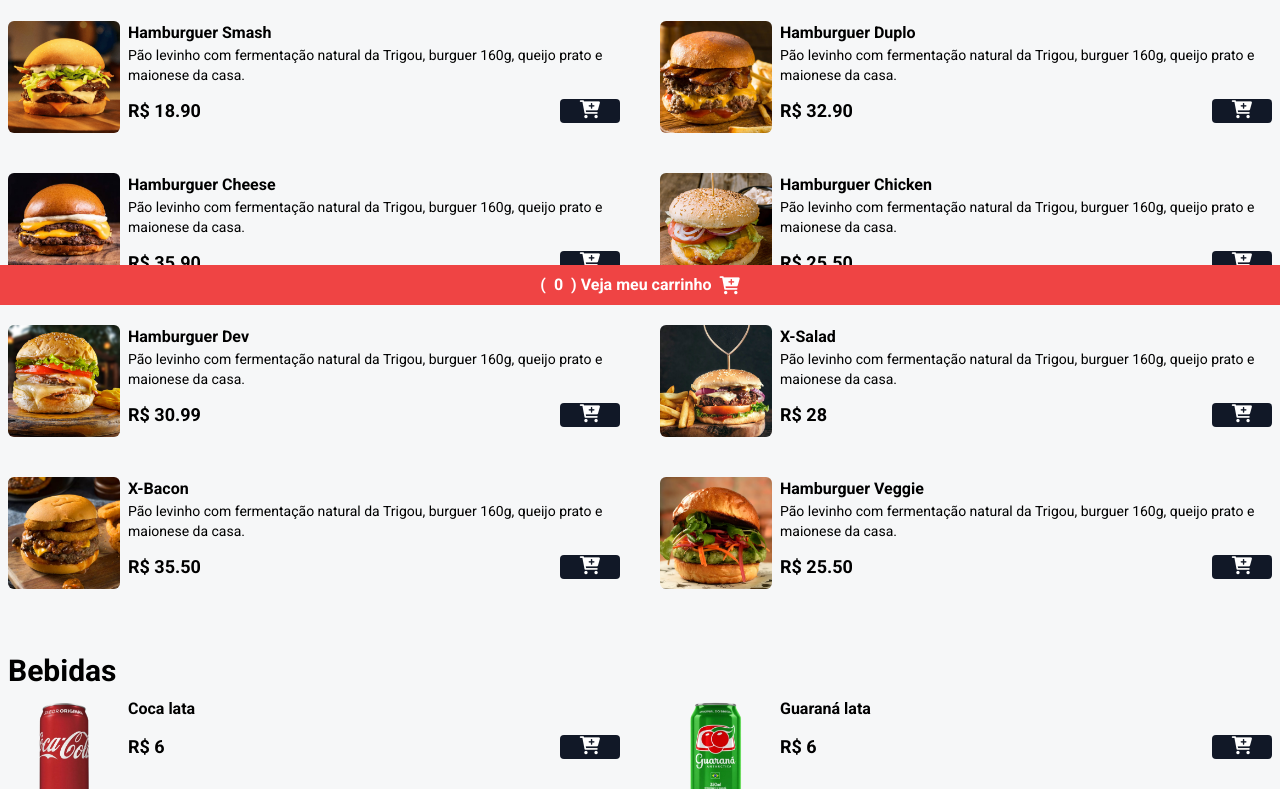
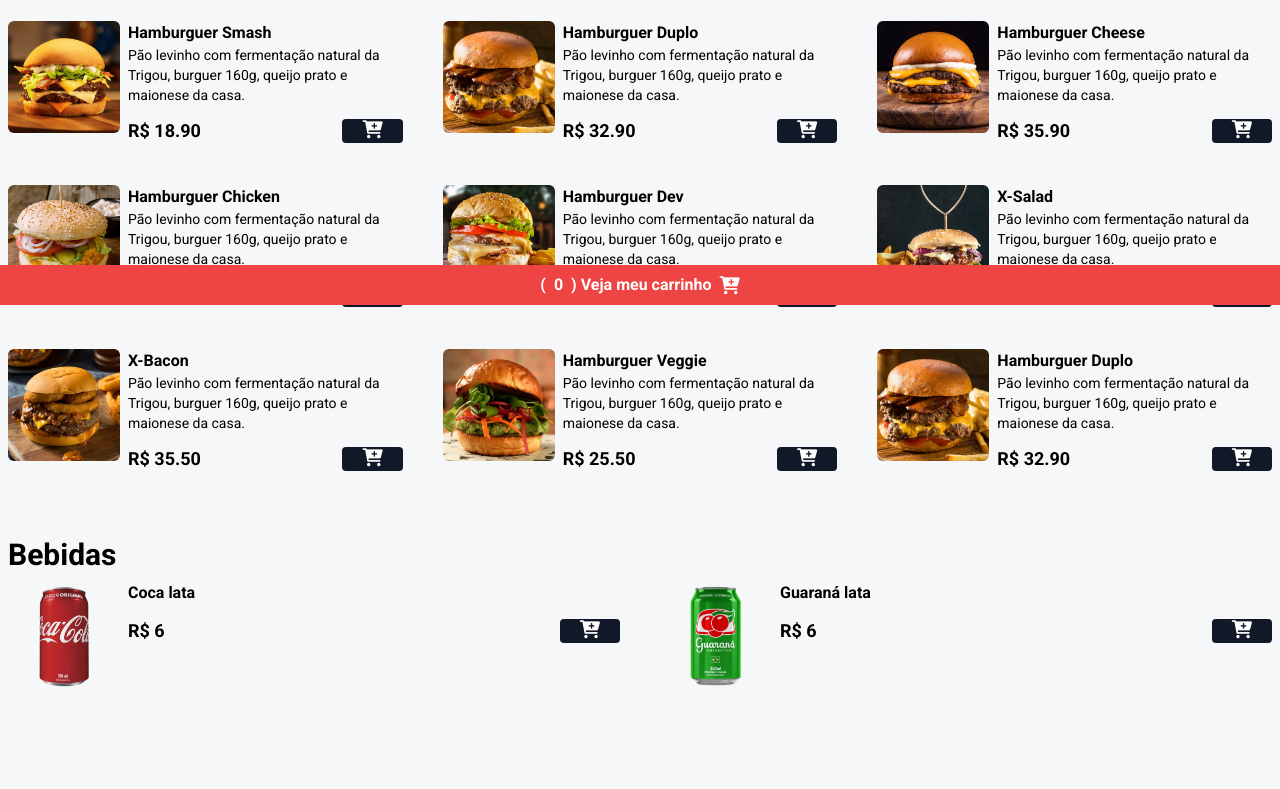
Before and after one commit to LucasBondeDeSouza/cardapio-online, a website: page html/index.html in a window 1280 px wide. Shown: the part 495-1284 px from the top of the page. After the commit the page ends 1252 px from the top, so only its background shows below. Drawn offline with Linux system fonts and the light colour scheme.

Commit message:
atualização

```diff
--- a/html/index.html
+++ b/html/index.html
@@ -41,7 +41,7 @@
 
     <!-- INICIO MENU -->
     <div id="menu">
-        <main class="grid grid-cols-1 md:grid-cols-2 gap-7 md:gap-10 mx-auto max-w-7xl px-2 mb-16">
+        <main class="grid grid-cols-1 md:grid-cols-2 lg:grid-cols-3 gap-7 md:gap-10 mx-auto max-w-7xl px-2 mb-16">
 
             <!-- PRODUTO ITEM -->
             <div class="flex gap-2">
@@ -250,6 +250,32 @@
                 </div>
             </div>
             <!-- FIM PRODUTO ITEM -->
+
+            <!-- PRODUTO ITEM -->
+            <div class="flex gap-2">
+                <img
+                    src="../assets/hamb-2.png"
+                    alt="Hamburguer Duplo"
+                    class="w-28 h-28 rounded-md hover:scale-110 hover:-rotate-2 duration-300"
+                >
+
+                <div>
+                    <p class="font-bold">Hamburguer Duplo</p>
+                    <p class="text-sm">Pão levinho com fermentação natural da Trigou, burguer 160g, queijo prato e maionese da casa.</p>
+
+                    <div class="flex items-center gap-2 justify-between mt-3">
+                        <p class="font-bold text-lg">R$ 32.90</p>
+                        <button
+                            class="bg-gray-900 px-5 rounded add-to-cart-btn"
+                            data-name="Hamburguer Duplo"
+                            data-price="32.90"
+                        >
+                            <i class="fa fa-cart-plus text-lg text-white"></i>
+                        </button>
+                    </div>
+                </div>
+            </div>
+            <!-- FIM PRODUTO ITEM -->
         </main>
 
         <div class="mx-auto max-w-7xl px-2 my-2">
```
Also changed, not shown: styles/output.css.
